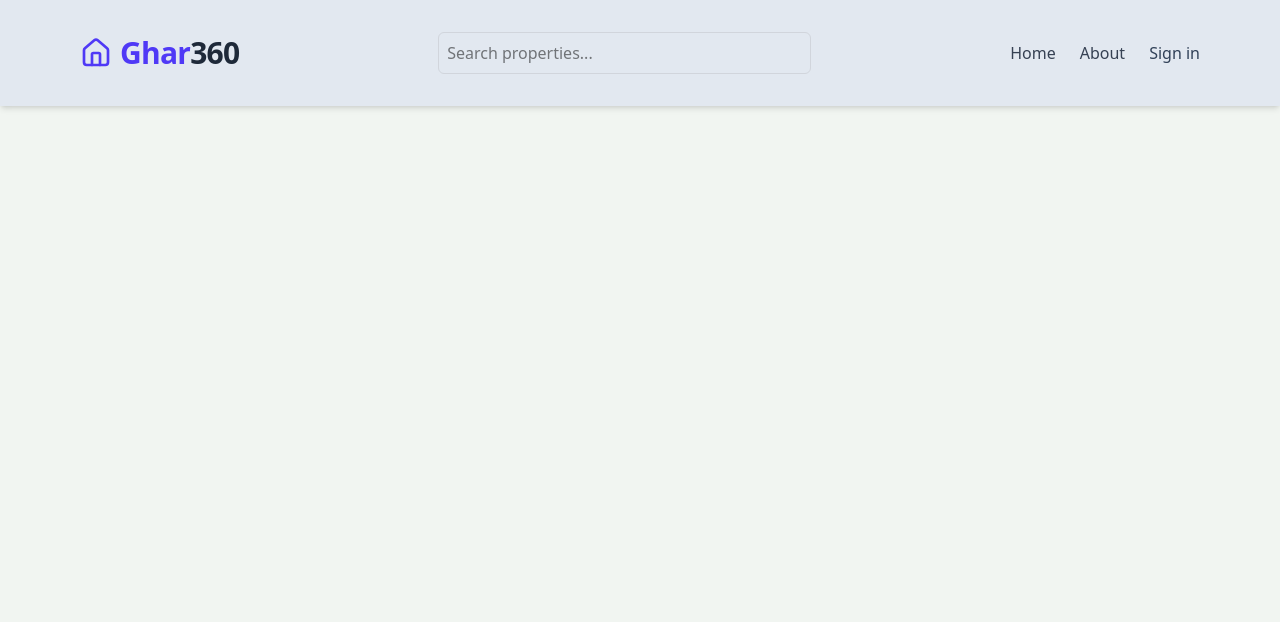
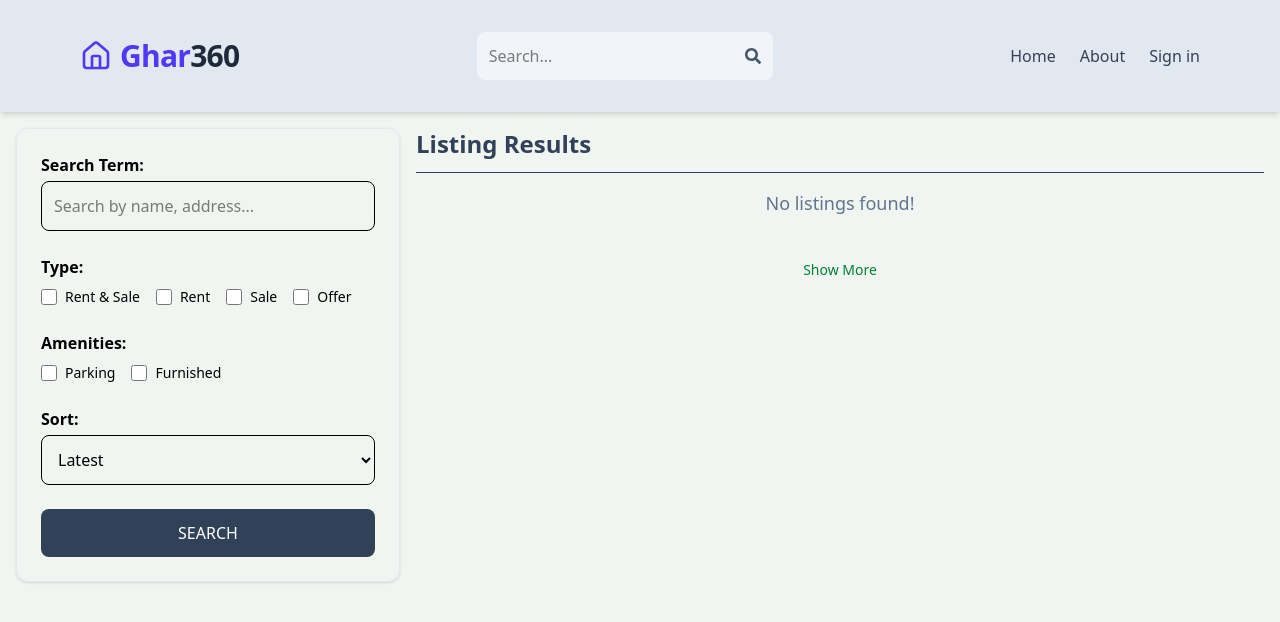
Before and after one commit to rishabhhhhhxxx/Ghar360_project, a React (Vite) app in the folder my-project/: page /search in a window 1280 px wide. Shown: the top 622 px of the page. Built offline with nearby package versions, Linux system fonts and the light colour scheme; no server answers.

Commit message:
ui of search page and search page

```diff
--- a/my-project/src/App.jsx
+++ b/my-project/src/App.jsx
@@ -10,6 +10,7 @@ import PrivateRoute from "./components/PrivateRoute";
 import CreateListing from "./pages/CreateListing";
 import UpdateListing from "./pages/updateListing";
 import Listing from "./pages/Listing";
+import Search from "./pages/Search";
 
 
 export default function App() {
@@ -27,6 +28,7 @@ export default function App() {
       <Route path="/listing/:listingId" element={<Listing />}></Route>
       <Route path="/signin" element={<SignIn />}></Route>
       <Route path="/signUp" element={<SignUp />}></Route>
+      <Route path="/search" element={<Search />}></Route>
     </Routes>
   </BrowserRouter>
   );
--- a/my-project/src/components/Header.jsx
+++ b/my-project/src/components/Header.jsx
@@ -1,10 +1,29 @@
 import React from "react";
-import { Link } from "react-router-dom";
+import { FaSearch } from 'react-icons/fa';
+import { Link , useNavigate} from "react-router-dom";
 import { useSelector } from "react-redux";
 import { Home } from "lucide-react";
+import { useEffect, useState } from 'react';
 
 export default function Header() {
   const { currentUser } = useSelector((state) => state.user); // Correct destructuring
+  const navigate=useNavigate();
+  const [searchTerm, setSearchTerm] = useState('');
+  const handleSubmit = (e) => {
+    e.preventDefault();
+    const urlParams = new URLSearchParams(window.location.search);
+    urlParams.set('searchTerm', searchTerm);
+    const searchQuery = urlParams.toString();
+    navigate(`/search?${searchQuery}`);
+  };
+
+  useEffect(() => {
+    const urlParams = new URLSearchParams(location.search);
+    const searchTermFromUrl = urlParams.get('searchTerm');
+    if (searchTermFromUrl) {
+      setSearchTerm(searchTermFromUrl);
+    }
+  }, [location.search]);
 
   return (
     <header className="bg-slate-200 shadow-md p-4">
@@ -18,12 +37,21 @@ export default function Header() {
           </h1>
         </Link>
 
-        {/* Center - Search Bar */}
-        <input
-          type="text"
-          placeholder="Search properties..."
-          className="border border-gray-300 p-2 rounded-md w-1/3 focus:outline-none focus:ring-2 focus:ring-blue-400"
-        />
+        <form
+          onSubmit={handleSubmit}
+          className='bg-slate-100 p-3 rounded-lg flex items-center'
+        >
+          <input
+            type='text'
+            placeholder='Search...'
+            className='bg-transparent focus:outline-none w-24 sm:w-64'
+            value={searchTerm}
+            onChange={(e) => setSearchTerm(e.target.value)}
+          />
+          <button>
+            <FaSearch className='text-slate-600' />
+          </button>
+        </form>
 
         {/* Right - Navigation Links */}
         <nav className="flex space-x-6 items-center">
--- /dev/null
+++ b/my-project/src/pages/Search.jsx
@@ -0,0 +1,105 @@
+import React from 'react';
+
+export default function Search() {
+  return (
+    <div className="flex flex-col md:flex-row max-w-7xl mx-auto p-4 gap-4">
+      {/* Sidebar */}
+      <aside className="w-full md:max-w-sm border border-gray-200 rounded-xl p-6 shadow-sm">
+        <form className="flex flex-col gap-6">
+          {/* Search Term */}
+          <div className="flex flex-col">
+            <label htmlFor="searchTerm" className="font-semibold mb-1">
+              Search Term:
+            </label>
+            <input
+              type="text"
+              id="searchTerm"
+              placeholder="Search by name, address..."
+              className="border rounded-lg p-3"
+            />
+          </div>
+
+          {/* Type Filters */}
+          <div>
+            <p className="font-semibold mb-2">Type:</p>
+            <div className="flex flex-wrap gap-4 text-sm">
+              <label className="flex items-center gap-2">
+                <input type="checkbox" className="w-4 h-4" />
+                <span>Rent & Sale</span>
+              </label>
+              <label className="flex items-center gap-2">
+                <input type="checkbox" className="w-4 h-4" />
+                <span>Rent</span>
+              </label>
+              <label className="flex items-center gap-2">
+                <input type="checkbox" className="w-4 h-4" />
+                <span>Sale</span>
+              </label>
+              <label className="flex items-center gap-2">
+                <input type="checkbox" className="w-4 h-4" />
+                <span>Offer</span>
+              </label>
+            </div>
+          </div>
+
+          {/* Amenities */}
+          <div>
+            <p className="font-semibold mb-2">Amenities:</p>
+            <div className="flex flex-wrap gap-4 text-sm">
+              <label className="flex items-center gap-2">
+                <input type="checkbox" className="w-4 h-4" />
+                <span>Parking</span>
+              </label>
+              <label className="flex items-center gap-2">
+                <input type="checkbox" className="w-4 h-4" />
+                <span>Furnished</span>
+              </label>
+            </div>
+          </div>
+
+          {/* Sort Order */}
+          <div>
+            <label htmlFor="sort_order" className="font-semibold block mb-1">
+              Sort:
+            </label>
+            <select
+              id="sort_order"
+              className="border rounded-lg p-3 w-full"
+              defaultValue="createdAt_desc"
+            >
+              <option value="regularPrice_desc">Price high to low</option>
+              <option value="regularPrice_asc">Price low to high</option>
+              <option value="createdAt_desc">Latest</option>
+              <option value="createdAt_asc">Oldest</option>
+            </select>
+          </div>
+
+          {/* Submit Button */}
+          <button className="bg-slate-700 text-white p-3 rounded-lg uppercase hover:bg-slate-800 transition">
+            Search
+          </button>
+        </form>
+      </aside>
+
+      {/* Results Section */}
+      <section className="flex-1">
+        <h2 className="text-2xl font-semibold text-slate-700 border-b pb-3 mb-4">
+          Listing Results
+        </h2>
+        <div className="flex flex-wrap gap-6">
+          {/* Placeholder Items */}
+          <div className="w-full text-center text-lg text-slate-500">
+            No listings found!
+          </div>
+
+          {/* Dummy listings can be added here */}
+          <div className="w-full text-center mt-4">
+            <button className="text-green-700 hover:underline text-sm">
+              Show More
+            </button>
+          </div>
+        </div>
+      </section>
+    </div>
+  );
+}
```
